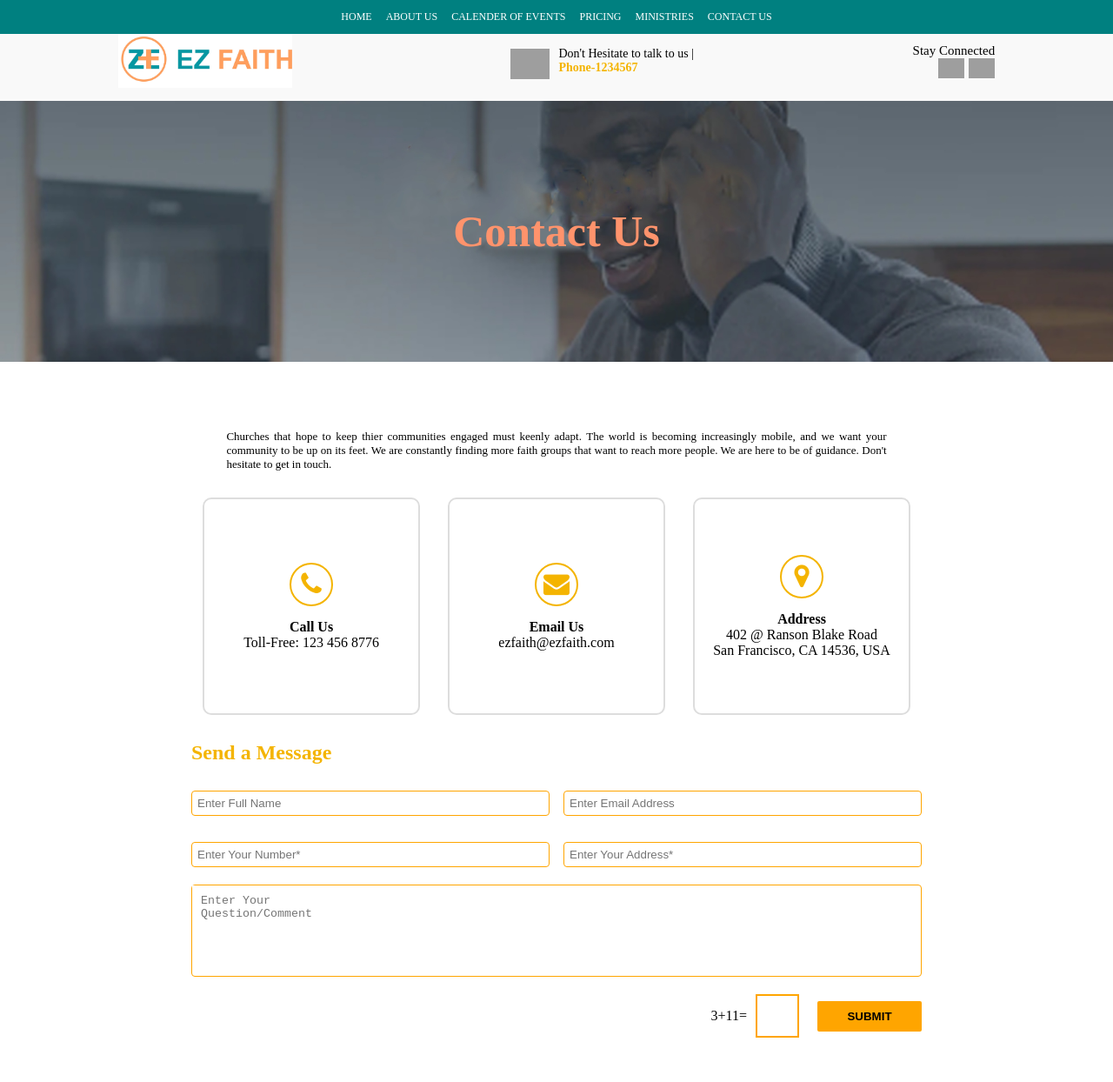
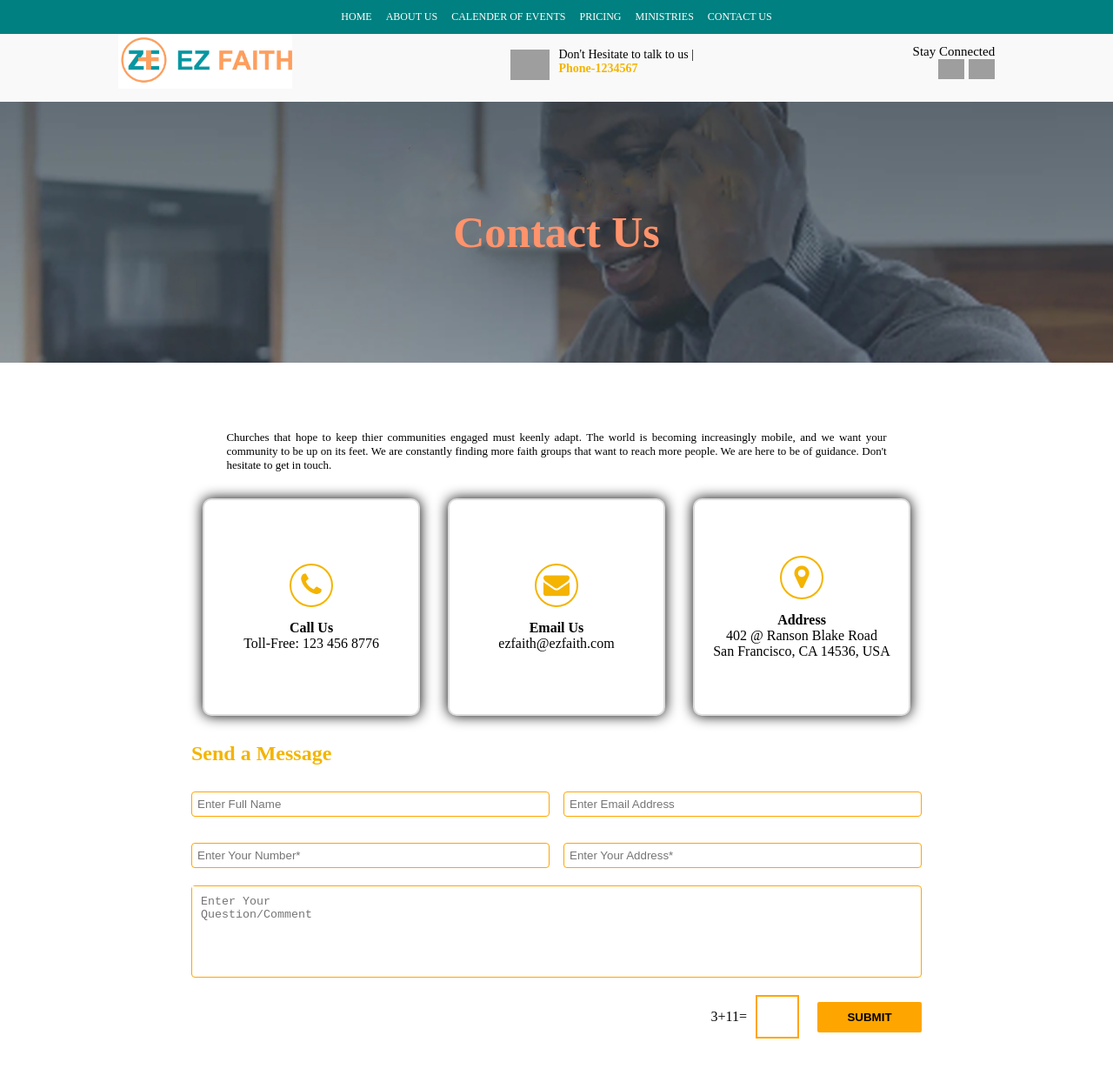
Before and after one commit to Racheal5777/EZFAITH-Contact-Form, a plain HTML site: page index.html in a window 1280 px wide. Shown: the whole page at 87% size. Drawn offline with Linux system fonts and the light colour scheme; grey boxes are pictures that could not be loaded.

Commit message:
updated media query

```diff
--- a/style.css
+++ b/style.css
@@ -27,9 +27,10 @@
     font-size: 20px;
     display: flex;
     justify-content: space-around;
+    border: none;
     align-items: center;
     margin: auto;
-    margin-top: 29px;
+    margin-top: 30px;
 }
 
 .inline-box{
@@ -121,7 +122,7 @@ nav > a {
 
 .call-us{
     border: 2px solid #dddddd;
-    box-shadow: 0 0 15px rgba(0,0,0,0,1);
+    box-shadow: 0 0 15px ;
     padding: 30px 20px;
     border-radius: 10px;
     height: 250px;
@@ -159,7 +160,7 @@ a > i{
 
 .email-us{
     border: 2px solid #dddddd;
-    box-shadow: 0 0 15px rgba(0,0,0,0,1);
+    box-shadow: 0 0 15px;
     padding: 30px 20px;
     border-radius: 10px;
     height: 250px;
@@ -173,12 +174,19 @@ a > i{
 
 
 }
+.hamburger{
+    display: none;
+    color: #000;
+}
+#toggle{
+    display: none;
+}
 
 
 
 .address{
     border: 2px solid #dddddd;
-    box-shadow: 0 0 15px rgba(0,0,0,0,1);
+    box-shadow: 0 0 15px;
     padding: 30px 20px;
     border-radius: 10px;
     height: 250px;
@@ -331,7 +339,8 @@ nav label{
     nav a{
         width: calc(100% - 40px);
         display: none;
-}
+
+    }
 .top-bar2 > img{
     width: 60px;
 
```
Also changed, not shown: index.html (+0 -3 lines).
